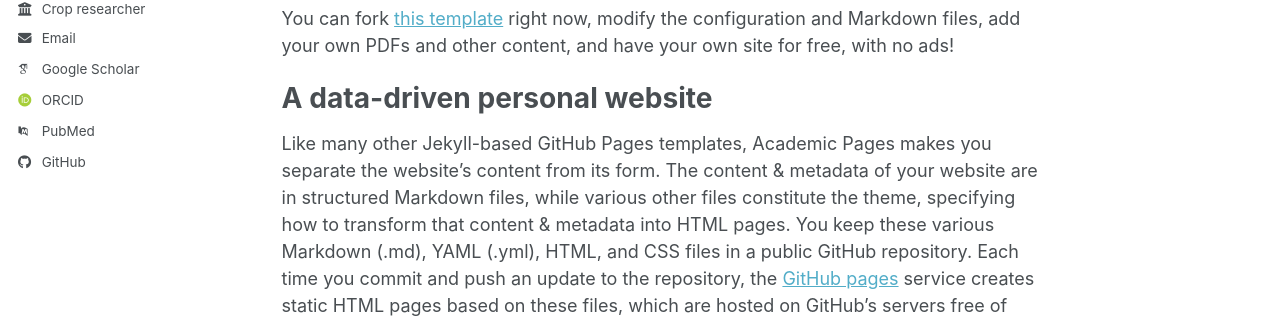
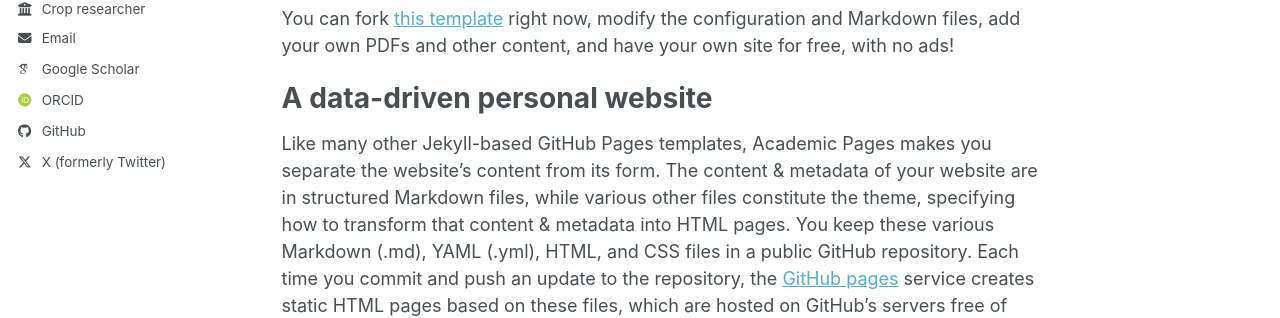
Before and after one commit to washfaq/waseemashfaq.github.io, a Jekyll site: the page built from _pages/about.md, in a window 1280 px wide. Shown: the part 406-724 px from the top of the page. Built offline with Jekyll 4.4.1, drawn with Linux system fonts in a browser that asks for light colours; some web fonts are replaced; a script bundle is joined from its source files by our own code; library files that are not in the unit come from our copies; some of the changed lines change nothing that is shown.

Commit message:
Update _config.yml

```diff
--- a/_config.yml
+++ b/_config.yml
@@ -41,7 +41,7 @@
   orcid            : "https://orcid.org/0000-0002-3581-6144"
   semantic         : # URL
   ssrn             : # URL
-  pubmed           : "https://www.ncbi.nlm.nih.gov/pubmed/?term=john+snow"
+  pubmed           : # URL
   researchgate     : # URL
   scopus           : # URL
   zotero           : # URL
@@ -74,7 +74,7 @@
   steam            : # Username
   telegram         : # URL
   tumblr           : # Username
-  twitter          : # Username for X / Twitter
+  twitter          : "https://x.com/Waseem_Ashfaq"
   vine             : # Username
   weibo            : # Username
   wikipedia        : # Username
```
